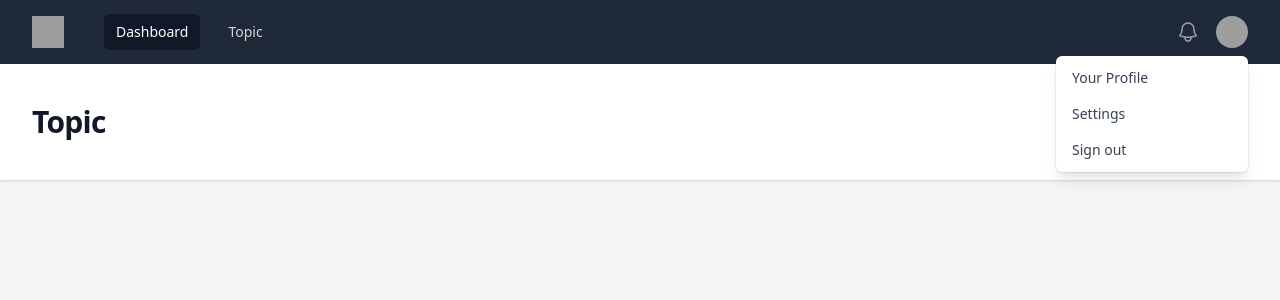
After one commit to Jaychitra28/ForumFix, a Django app: template forum/templates/topic/topic_list.html in a window 1280 px wide. The commit adds this page. Shown: the top 300 px of the page. Run offline with Django 3.2, Linux system fonts and the light colour scheme; the template is opened without the code that fills it, so the values that code supplies are empty; some libraries are stand-ins or nearby versions; grey boxes are pictures that could not be loaded.

Commit message:
listview

```diff
--- a/config/urls.py
+++ b/config/urls.py
@@ -16,7 +16,7 @@ Including another URLconf
 from django.contrib import admin
 from django.urls import include, path
 
-from forum.views import dashboard
+from forum.views import dashboard, topic_list
 
 urlpatterns = [
     path("admin/", admin.site.urls),
@@ -24,4 +24,5 @@ urlpatterns = [
     path("__reload__/", include("django_browser_reload.urls")),
     path("account/", include("django.contrib.auth.urls")),
     path("forum/", dashboard.dashboard, name="dashboard"),
+    path("list/", topic_list.TopicListView.as_view(), name="topic_list"),
 ]
--- a/forum/admin/__init__.py
+++ b/forum/admin/__init__.py
@@ -1 +1,2 @@
 from .category import CategoryAdmin
+from .topic import TopicAdmin
--- a/forum/models/__init__.py
+++ b/forum/models/__init__.py
@@ -1,3 +1,3 @@
 from .category import Category
-from .comments import Comment
-from .topics import Topic
+from .comment import Comment
+from .topic import Topic
--- a/forum/models/comments.py
+++ b/forum/models/comment.py
@@ -2,7 +2,7 @@ from django.contrib.auth.models import User
 from django.db import models
 from model_utils.models import TimeStampedModel
 
-from .topics import Topic
+from .topic import Topic
 
 
 class Comment(models.Model):
--- a/forum/models/topics.py
+++ b/forum/models/topic.py
@@ -9,8 +9,6 @@ class Topic(TimeStampedModel):
     title = models.CharField(max_length=400)
     description = models.TextField(max_length=400)
     category = models.ForeignKey(
-        Category, related_name="topics", on_delete=models.CASCADE
+        Category, related_name="topic", on_delete=models.CASCADE
     )
-    created_by = models.ForeignKey(
-        User, on_delete=models.CASCADE, related_name="answerer"
-    )
+    created_by = models.ForeignKey(User, on_delete=models.CASCADE, related_name="topic")
--- a/forum/templates/base.html
+++ b/forum/templates/base.html
@@ -21,7 +21,7 @@
               <div class="ml-10 flex items-baseline space-x-4">
                 <a href="{% url "dashboard" %}"  class="bg-gray-900 text-white px-3 py-2 rounded-md text-sm font-medium" aria-current="page">Dashboard</a>
 
-                <a href="#" class="text-gray-300 hover:bg-gray-700 hover:text-white px-3 py-2 rounded-md text-sm font-medium">Questions</a>
+                <a href="{% url "topic_list" %}" class="text-gray-300 hover:bg-gray-700 hover:text-white px-3 py-2 rounded-md text-sm font-medium">Topic</a>
               </div>
             </div>
           </div>
@@ -69,7 +69,8 @@
       <div class="md:hidden" id="mobile-menu">
         <div class="space-y-1 px-2 pt-2 pb-3 sm:px-3">
           <a href="{% url "dashboard" %}" class="bg-gray-900 text-white block px-3 py-2 rounded-md text-base font-medium" aria-current="page">Dashboard</a>
-          <a href="#" %}" class="text-gray-300 hover:bg-gray-700 hover:text-white block px-3 py-2 rounded-md text-base font-medium">Questions</a>
+          <a href="{% url "topic_list" %}" %}" class="text-gray-300 hover:bg-gray-700 hover:text-white block px-3 py-2 rounded-md text-base font-medium">Topic</a>
+
         </div>
         <div class="border-t border-gray-700 pt-4 pb-3">
           <div class="flex items-center px-5">
--- a/forum/templates/forum/dashboatd.html
+++ b/forum/templates/forum/dashboard.html
@@ -11,7 +11,7 @@
     <div class="px-4 py-6 sm:px-0">
       <div class="py-32 text-center">
         <h2 class="font-extrabold text-3xl">Hi {{ user.get_username }}</h2>
-        <p>Welcome to question_hub </p>
+        <p>Welcome to forum </p>
       </div>
     </div>
   </div>
--- /dev/null
+++ b/forum/templates/topic/topic_list.html
@@ -0,0 +1,20 @@
+{% extends "base.html" %}
+
+{% block list %}
+<header class="bg-white shadow">
+  <div class="mx-auto max-w-7xl py-10 px-4 sm:px-6 lg:px-8">
+    <h1 class="text-3xl font-bold tracking-tight text-gray-900">Topic</h1>
+  </div>
+</header>
+<main>
+  <div class="mx-auto max-w-7xl py-6 sm:px-6 lg:px-8">
+  {% for topic in object_list %}
+  <div class="px-4 py-6 sm:px-0">
+  <a href="#"><h2 class="text-3xl font-bold tracking-tight text-gray-900">{{ topic.title }}</h2>
+    <p>Posted on: {{ topic.created.date }} </p>
+    <p>created by : {{ topic.created_by }} </p>
+  </div>
+  {% endfor %}
+</div>
+</main>
+{% endblock %}
--- a/forum/views/dashboard.py
+++ b/forum/views/dashboard.py
@@ -4,4 +4,4 @@ from django.shortcuts import render
 
 @login_required
 def dashboard(request):
-    return render(request, "question/dashboard.html")
+    return render(request, "forum/dashboard.html")
```
Also changed, not shown: forum/admin/topic.py (added, +16 -0 lines), forum/templates/forum/topic_list.html (deleted, +0 -20 lines), forum/views/topic_list.py (+4 -3 lines), config/db.sqlite3, forum/migrations/0001_initial.py.
